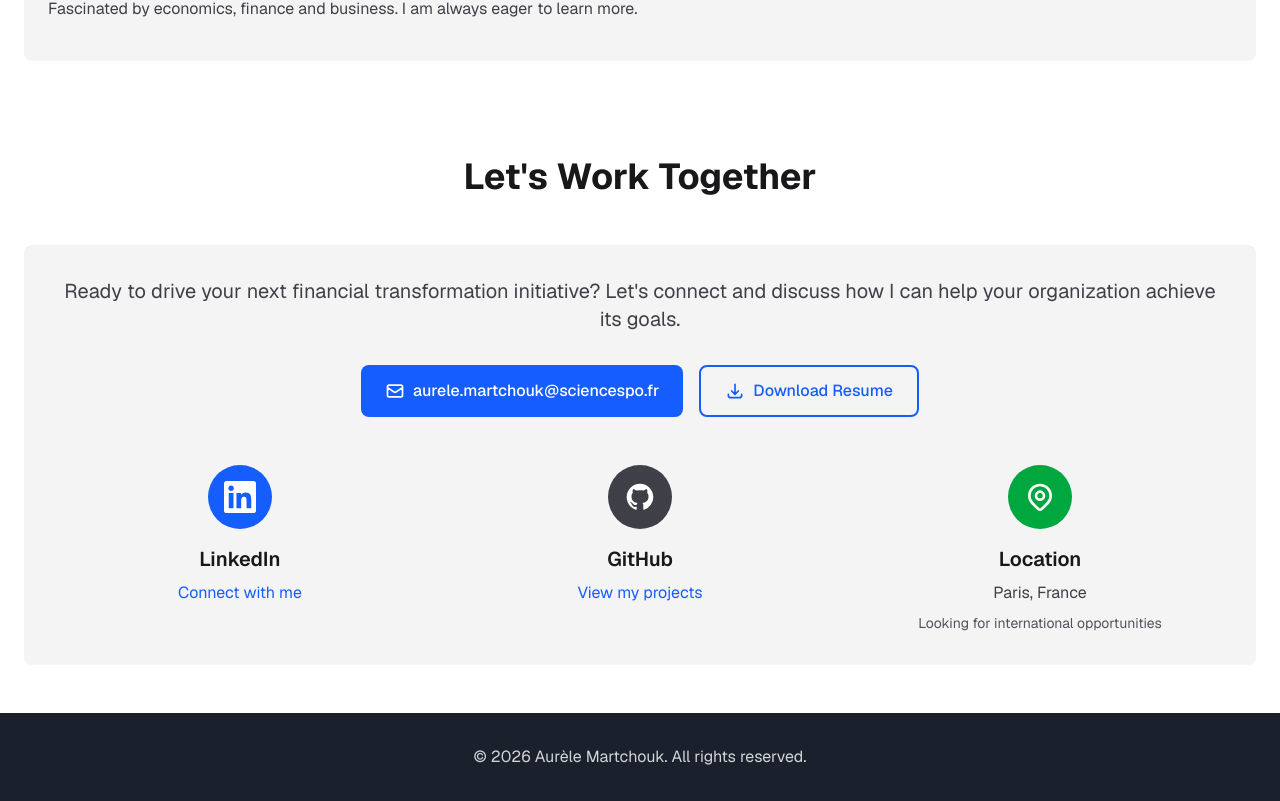
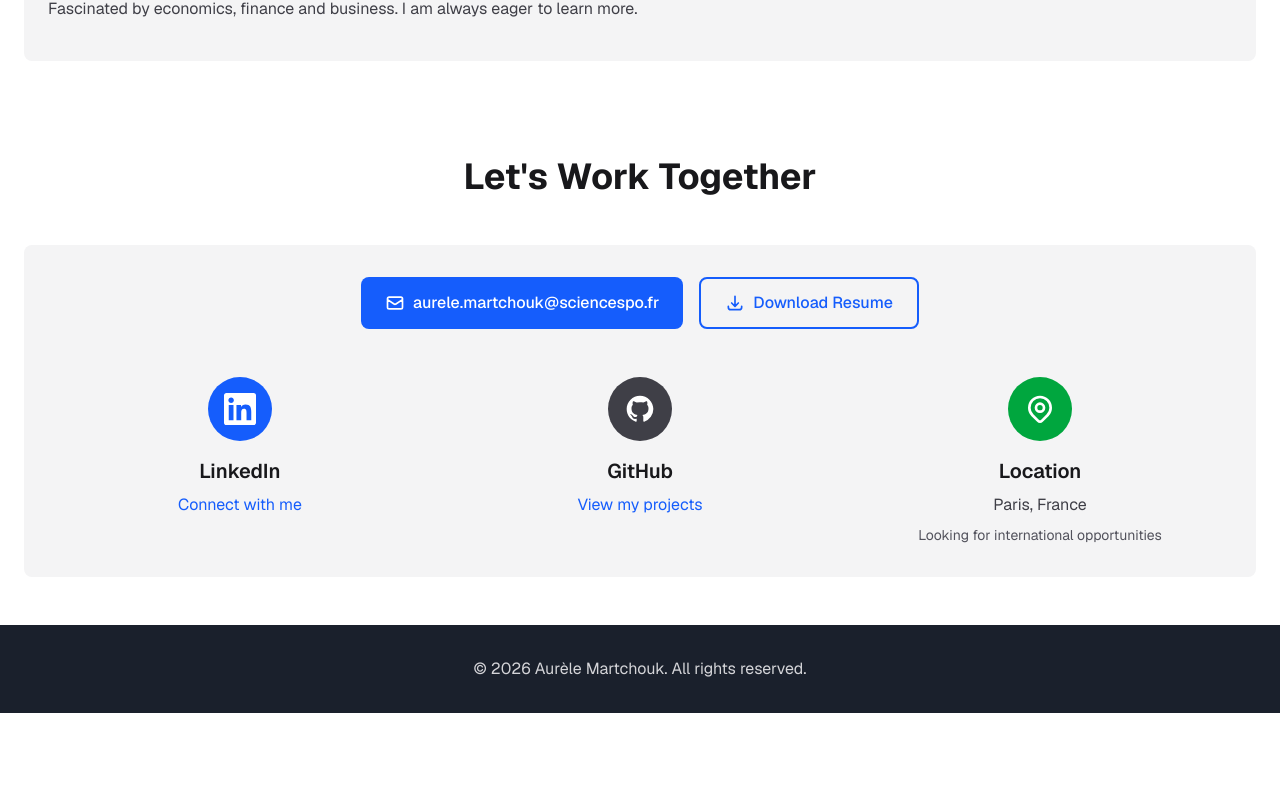
Before and after one commit to chrzsyne/aumartchouk, a Next.js app: page / in a window 1280 px wide. Shown: the part 4355-5156 px from the top of the page. After the commit the page ends 5068 px from the top, so only its background shows below. Built offline with nearby package versions, Linux system fonts and the light colour scheme.

Commit message:
Remove 'Ready to drive your next financial transformation initiative?' text from contact section

```diff
--- a/app/page.tsx
+++ b/app/page.tsx
@@ -491,9 +491,6 @@ export default function Home() {
               Let's Work Together
             </h2>
             <div className="bg-zinc-100 dark:bg-[#2d3748] rounded-lg p-8 text-center">
-              <p className="text-xl text-zinc-700 dark:text-white mb-8">
-                Ready to drive your next financial transformation initiative? Let's connect and discuss how I can help your organization achieve its goals.
-              </p>
               <div className="flex flex-wrap justify-center gap-4 mb-12">
                 <a
                   href="mailto:aurele.martchouk@sciencespo.fr"
```
